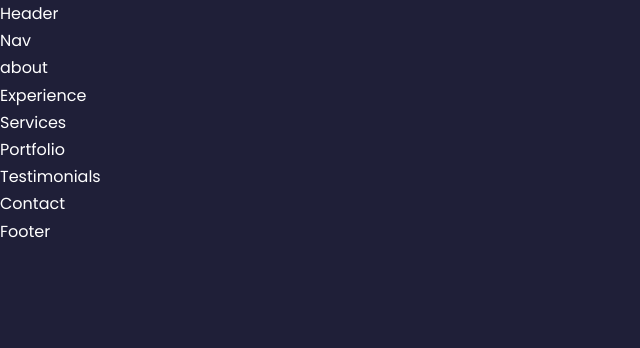
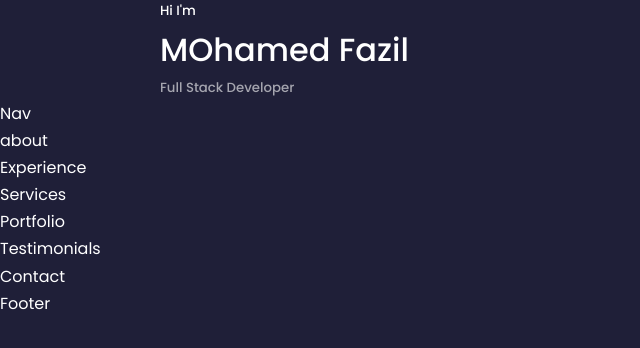
Before and after one commit to mohamedfazilk/React-Portfolio, a React (Create React App) app: page / in a window 1280 px wide. Shown: the top 348 px of the page, without its empty margins (0-640 px from the left). Built offline with nearby package versions, Linux system fonts and the light colour scheme.

Commit message:
Adding the Header component text values

```diff
--- a/src/components/header/Header.jsx
+++ b/src/components/header/Header.jsx
@@ -3,7 +3,14 @@ import './header.css';
 
 const Header = () => {
   return (
-    <div>Header</div>
+   <header>
+     <div className="container header-container">
+       <h5>Hi I'm</h5>
+       <h1>MOhamed Fazil </h1>
+       <h5 className='text-light'>Full Stack Developer</h5>
+     </div>
+
+   </header>
   )
 }
 
```
